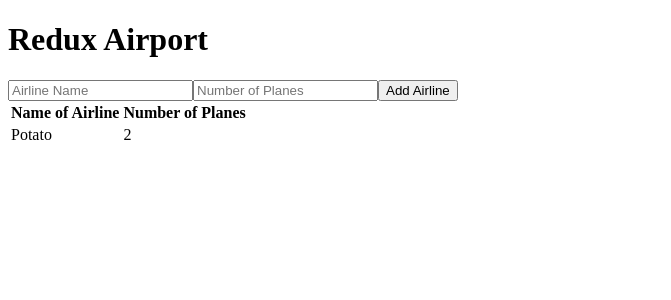
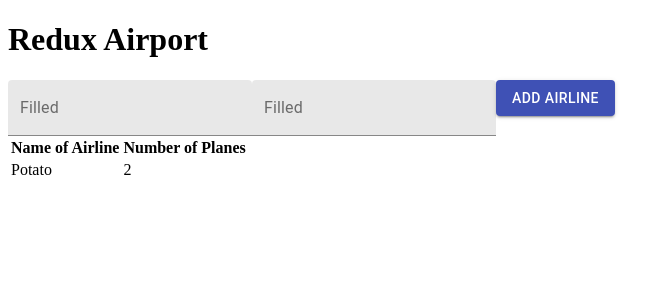
Before and after one commit to aileapatrinely/redux-airport, a React (Create React App) app in the folder redux-airport-master/: page / in a window 1280 px wide. Shown: the top 300 px of the page, without its empty margins (0-671 px from the left). Built offline with nearby package versions, Linux system fonts and the light colour scheme.

Commit message:
plays around with material ui, still hate formatting tables

```diff
--- a/redux-airport-master/src/components/Form/Form.js
+++ b/redux-airport-master/src/components/Form/Form.js
@@ -1,5 +1,7 @@
 import React, { Component } from 'react';
 import { connect } from 'react-redux';
+import Button from '@material-ui/core/Button';
+import TextField from '@material-ui/core/TextField';
 
 class Form extends Component {
   state = {
@@ -28,17 +30,25 @@ class Form extends Component {
   render() {
     return (
       <div>
-        <input
+        <TextField
+          id="filled-basic"
+          label="Filled"
+          variant="filled"
           placeholder="Airline Name"
           onChange={this.handleChange}
           value={this.state.newAirline}
         />
-        <input
+        <TextField
+          id="filled-basic"
+          label="Filled"
+          variant="filled"
           placeholder="Number of Planes"
           onChange={this.handlePlanes}
           value={this.state.numberPlanes}
         />
-        <button onClick={this.handleClick}>Add Airline</button>
+        <Button variant="contained" color="primary" onClick={this.handleClick}>
+          Add Airline
+        </Button>
       </div>
     );
   }
```
